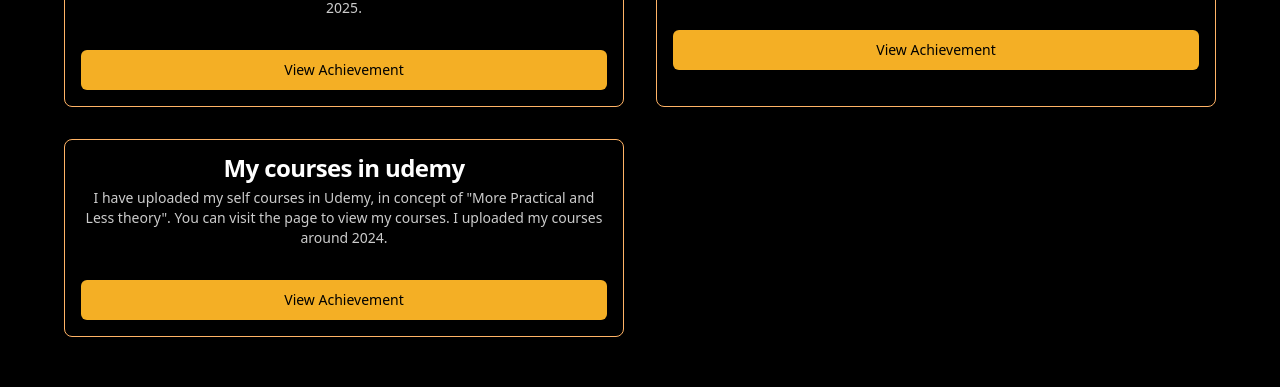
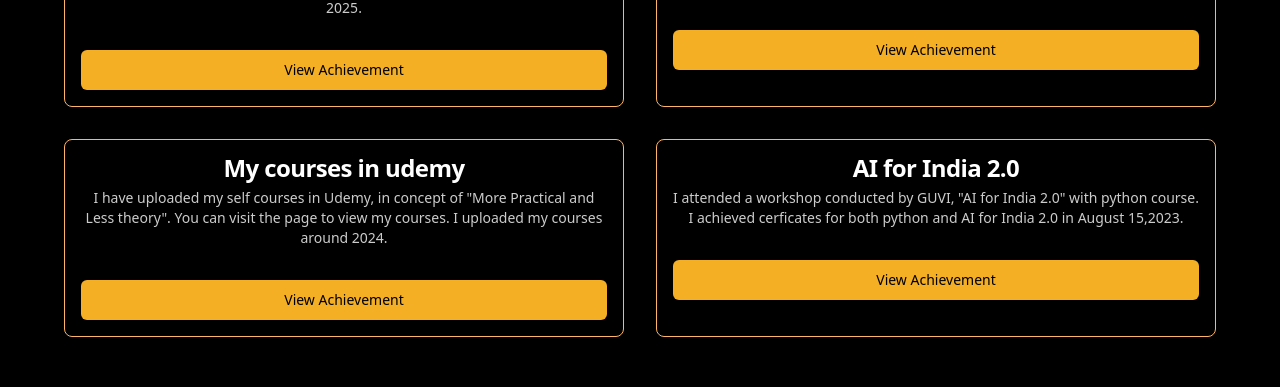
Before and after one commit to abanusara99/anuportfoliovisit, a Next.js app: page / in a window 1280 px wide. Shown: the part 1560-1947 px from the top of the page. Built offline with nearby package versions, Linux system fonts and the light colour scheme.

Commit message:
Update page.jsx

```diff
--- a/src/app/page.jsx
+++ b/src/app/page.jsx
@@ -307,6 +307,22 @@
                 </Button>
               </CardFooter>
             </Card>
+
+             {/* AI for India 2.0*/}
+          <Card className="shadow-lg bg-card text-card-foreground rounded-lg overflow-hidden hover:shadow-[0_0_15px_hsl(30,100%,70%,0.3)] transition-shadow duration-200 ease-out card-with-theme-border">
+              <CardContent className="pt-6 p-4">
+                <CardTitle>AI for India 2.0</CardTitle>
+                <CardDescription className="mt-2 text-muted-foreground">
+                  I attended a workshop conducted by GUVI, "AI for India 2.0" with python course. I achieved cerficates for both python and AI for India 2.0 in August 15,2023.
+                </CardDescription>
+              </CardContent>
+              <CardFooter className="p-4">
+                <Button asChild className="w-full bg-primary text-primary-foreground hover:bg-primary/90">
+                  <a href="https://github.com/abanusara99/guvi2.0AI/blob/main/GuviCertification%20-%209S770rD216q2un8hP9.png" target="_blank" rel="noopener noreferrer">View Achievement</a>
+                </Button>
+              </CardFooter>
+            </Card>
+
           </div>
         </div>
 
```
